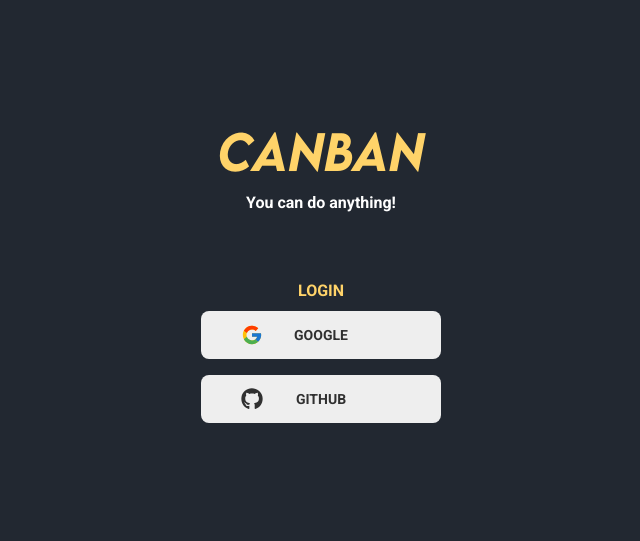
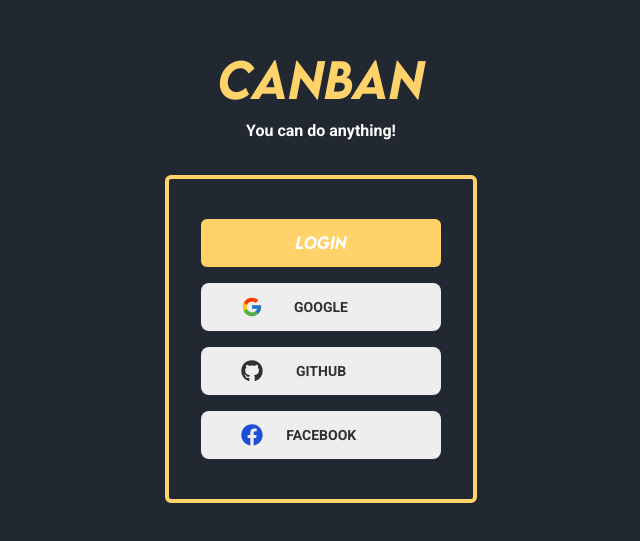
Before and after one commit to matthewdoles/canban, a React (Create React App) app: page / in a window 1280 px wide. Shown: the part 113-654 px from the top of the page, without its empty margins (319-959 px from the left). Built offline with nearby package versions, Linux system fonts and the light colour scheme; no server answers.

Commit message:
Enable Facebook login, Login UI/UX tweak

```diff
--- a/src/components/Login/index.tsx
+++ b/src/components/Login/index.tsx
@@ -1,16 +1,17 @@
 import React from 'react';
 import { FcGoogle } from 'react-icons/fc';
-import { FaGithub } from 'react-icons/fa';
+import { FaFacebook, FaGithub } from 'react-icons/fa';
 import { BounceLoader } from 'react-spinners';
 
 import { useAppSelector } from '../../hooks';
 
 type Props = {
+  signInFacebook: () => void;
   signInGithub: () => void;
   signInGoogle: () => void;
 };
 
-const Login = ({ signInGithub, signInGoogle }: Props) => {
+const Login = ({ signInFacebook, signInGithub, signInGoogle }: Props) => {
   const { profileError, profileLoading } = useAppSelector((state) => state.profile);
 
   return (
@@ -25,7 +26,12 @@ const Login = ({ signInGithub, signInGoogle }: Props) => {
           )}
           {!profileLoading && (
             <>
-              <p className="text-primary font-bold grow-0">LOGIN</p>
+              <div className="flex flex-col border-4 border-primary rounded-md p-8">
+                <div className="bg-primary p-3 rounded-md w-60 border-none my-2 align-center justify-between">
+                  <p className="text-white text-center" style={{ fontFamily: 'LemonMilk' }}>
+                    LOGIN
+                  </p>
+                </div>
                 <div
                   className="btn btn-white w-60 border-none my-2 align-center justify-between"
                   onClick={signInGoogle}>
@@ -48,6 +54,18 @@ const Login = ({ signInGithub, signInGoogle }: Props) => {
                   </div>
                   <div className="w-1/3"></div>
                 </div>
+                <div
+                  className="btn btn-white w-60 border-none my-2 align-center justify-between"
+                  onClick={signInFacebook}>
+                  <div className="w-1/3 flex justify-center">
+                    <FaFacebook size={22} className="text-blue-700" />
+                  </div>
+                  <div className="w-1/3">
+                    <p>Facebook</p>
+                  </div>
+                  <div className="w-1/3"></div>
+                </div>
+              </div>
             </>
           )}
         </div>
--- a/src/pages/index.tsx
+++ b/src/pages/index.tsx
@@ -18,6 +18,12 @@ function Dashboard() {
     }
   }, [profile]);
 
+  const signInFacebook = async () => {
+    await supabase.auth.signInWithOAuth({
+      provider: 'twitter'
+    });
+  };
+
   const signInGithub = async () => {
     await supabase.auth.signInWithOAuth({
       provider: 'github'
@@ -37,8 +43,12 @@ function Dashboard() {
           <p className="text-5xl text-center text-primary" style={{ fontFamily: 'LemonMilk' }}>
             Canban
           </p>
-          <p className="text-md text-white text-center font-bold pt-4 mb-8">You can do anything!</p>
-          <Login signInGithub={signInGithub} signInGoogle={signInGoogle} />
+          <p className="text-md text-white text-center font-bold mt-4">You can do anything!</p>
+          <Login
+            signInFacebook={signInFacebook}
+            signInGithub={signInGithub}
+            signInGoogle={signInGoogle}
+          />
         </div>
       ) : (
         <div className="pt-4">
```
Lines whose indentation alone changed are shown as unchanged.
